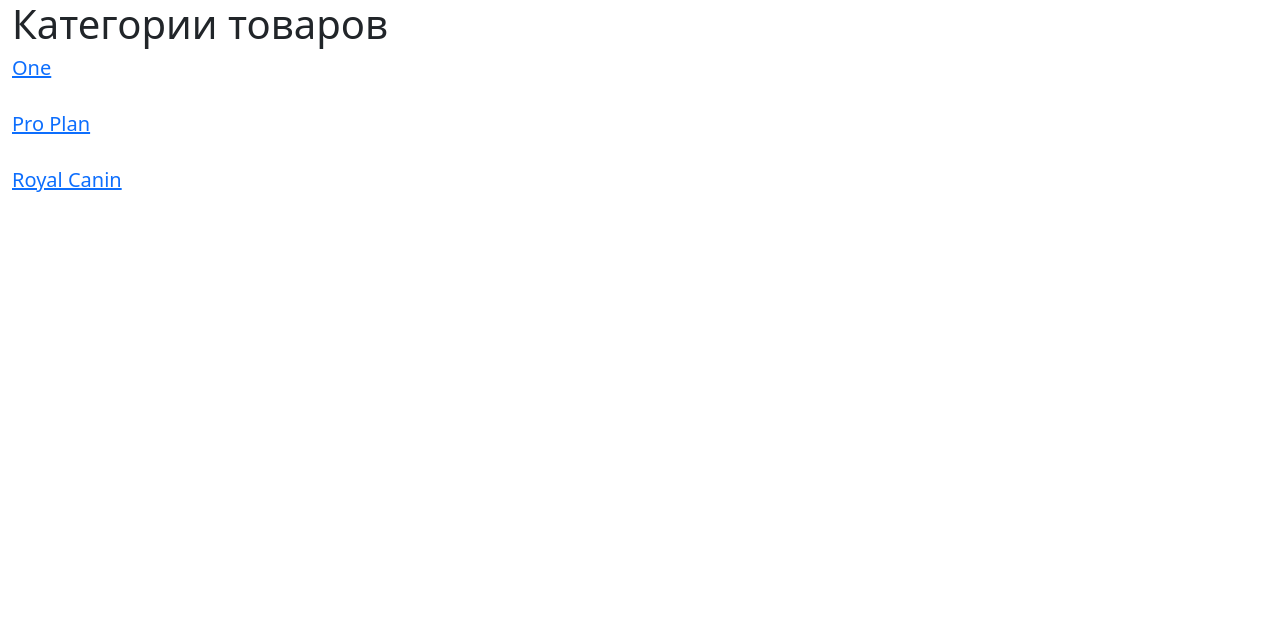
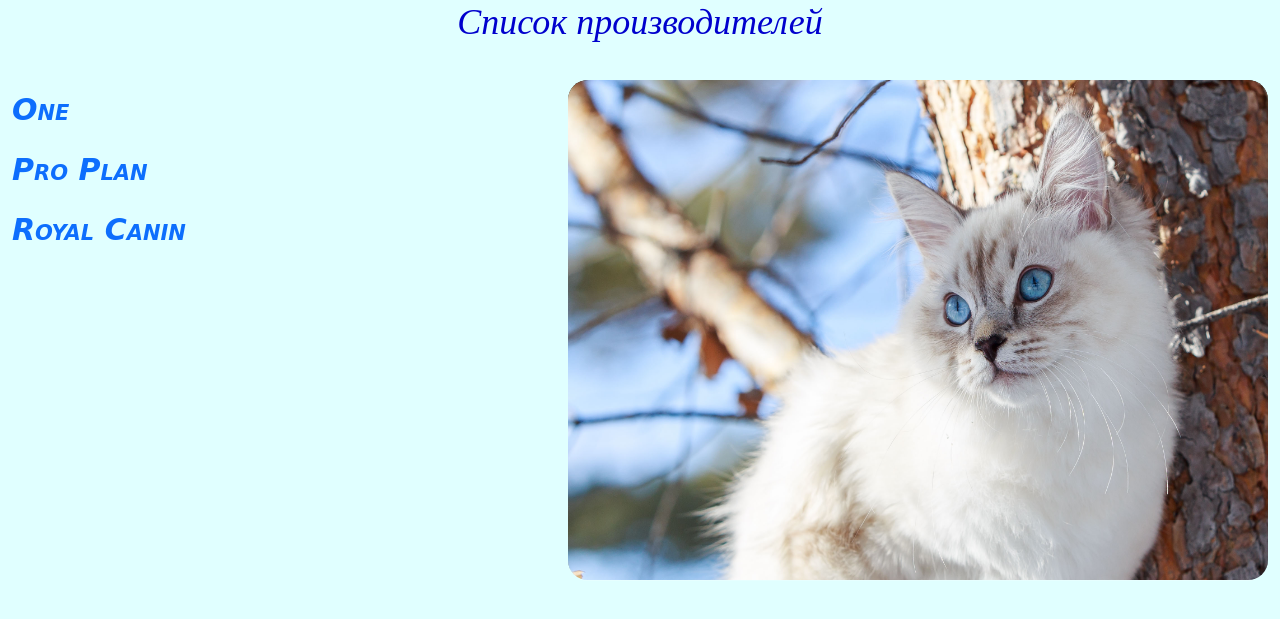
Before and after one commit to VictoriaKhilkoVivi/online_shop, a Django app: page /categories/ in a window 1280 px wide. Shown: the top 619 px of the page. Run offline with Django 4.2, Linux system fonts and the light colour scheme; data comes from the database, SQL or seed files in the repository; both versions use the stored data as it was after the commit.

Commit message:
[Add] db with shop

```diff
--- a/shop/shop/settings.py
+++ b/shop/shop/settings.py
@@ -123,6 +123,10 @@ USE_TZ = True
 # https://docs.djangoproject.com/en/4.0/howto/static-files/
 
 STATIC_URL = 'static/'
+STATIC_ROOT = os.path.join(BASE_DIR, 'assets')
+STATICFILES_DIRS = [
+   os.path.join(BASE_DIR, "static"),
+]
 
 MEDIA_URL = '/media/'
 MEDIA_ROOT = os.path.join(BASE_DIR, 'media')
--- /dev/null
+++ b/shop/static/categories/css/main.css
@@ -0,0 +1,39 @@
+h1 {
+color: mediumblue;
+font-family: 'Droid serif', serif;
+font-size: 36px; font-weight: 400;
+font-style: italic;
+line-height: 44px;
+margin: 0 0 12px;
+text-align: center;
+}
+a {
+text-decoration: none;
+}
+.categories {
+font: italic small-caps bold 30px/2 cursive;
+}
+.categories:hover {
+    text-decoration: underline; /* Добавляем подчеркивание при наведении курсора на ссылку */
+    color: mediumorchid; /* Ссылка красного цвета */
+}
+body {
+  background-color: lightcyan;
+}
+.img-vin {
+	-webkit-box-shadow:
+		0 1px 0 rgba(255,255,255,.2),
+		inset 0 4px 5px rgba(0,0,0,.6),
+		inset 0 1px 0 rgba(0,0,0,.6);
+	-moz-box-shadow:
+		0 1px 0 rgba(255,255,255,.2),
+		inset 0 4px 5px rgba(0,0,0,.6),
+		inset 0 1px 0 rgba(0,0,0,.6);
+	box-shadow:
+		0 1px 0 rgba(255,255,255,.2),
+		inset 0 4px 5px rgba(0,0,0,.6),
+		inset 0 1px 0 rgba(0,0,0,.6);
+	-webkit-border-radius: 20px;
+	-moz-border-radius: 20px;
+	border-radius: 20px;
+ }
--- a/shop/templates/categories/base.html
+++ b/shop/templates/categories/base.html
@@ -9,6 +9,8 @@
     <script src="https://cdn.jsdelivr.net/npm/bootstrap@5.1.3/dist/js/bootstrap.bundle.min.js"
             integrity="sha384-ka7Sk0Gln4gmtz2MlQnikT1wXgYsOg+OMhuP+IlRH9sENBO0LRn5q+8nbTov4+1p"
             crossorigin="anonymous"></script>
+    {% load static %}
+    <link rel="stylesheet" href="{% static 'categories/css/main.css' %}" />
     <title>{% block title %}My amazing site{% endblock %}</title>
 </head>
 <body>
--- a/shop/templates/categories/categories_list.html
+++ b/shop/templates/categories/categories_list.html
@@ -1,9 +1,12 @@
 {% extends "categories/base.html" %}
+{% load static %}
 {% block title %}Список категорий{% endblock %}
 {% block content %}
-    <h1>Категории товаров</h1>
+    <h1>Список производителей</h1>
+    <br/>
+    <img class="img-vin" src="{% static 'categories/images/neva.jpg' %}" align="right" alt="Smth" width="700px" height="500px"/>
     {% for category in categories %}
-        <h5><a href="{% url 'products_list' category.id %}">{{ category }}</a></h5>
+       <a class="categories" href="{% url 'products_list' category.id %}">{{ category }}</a>
         <br/>
      {% endfor %}
 {% endblock %}
```
Also changed, not shown: shop/templates/categories/product_description.html (+11 -2 lines), shop/db.sqlite3 (added), shop/media/images/PP.jpg (added), shop/media/images/one1.jpeg (added), shop/media/images/one1_1.jpeg (added), shop/media/images/one1_2.jpeg (added), shop/media/images/one2.jpeg (added), shop/media/images/royal_canin_ster.jpg (added), shop/media/images/Платье_1.jpg (deleted), shop/media/images/Платье_2.jpg (deleted), shop/static/categories/images/neva.jpg (added).
